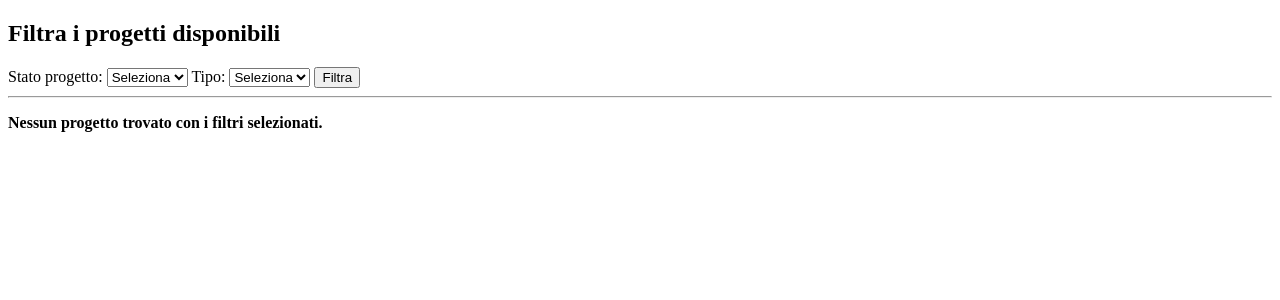
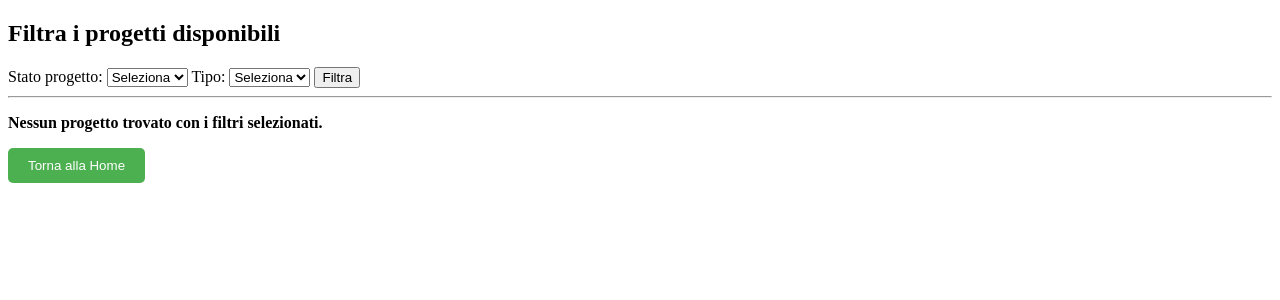
Before and after one commit to PietroR28/progettoBasi, a PHP site: page /Componenti/visualizza_progetto.php in a window 1280 px wide. Shown: the top 300 px of the page. Run offline with PHP 8.4, Linux system fonts and the light colour scheme.

Commit message:
aggiunto button a visualizza progetto per tornare alla home

```diff
--- a/Componenti/visualizza_progetto.php
+++ b/Componenti/visualizza_progetto.php
@@ -209,5 +209,12 @@ $conn->close();
     <?php else: ?>
         <p><strong>Nessun progetto trovato con i filtri selezionati.</strong></p>
     <?php endif; ?>
+
+    <a href="../Autenticazione/home_utente.php" style="text-decoration: none;">
+    <button type="button" style="padding: 10px 20px; background-color: #4CAF50; color: white; border: none; border-radius: 5px; cursor: pointer;">
+        Torna alla Home
+    </button>
+    </a>
+
 </body>
 </html>
```
